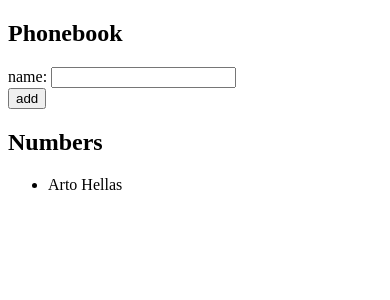
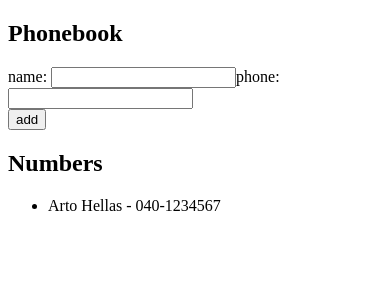
Before and after one commit to DeployAndPray/fullstackopen, a React (Vite) app in the folder part 2/ThePhonebook/: page / in a window 390 px wide. Shown: the top 300 px of the page. Built offline with nearby package versions, Linux system fonts and the light colour scheme.

Commit message:
[part 2.8] the phonebook - step 3

```diff
--- a/part 2/ThePhonebook/src/App.jsx
+++ b/part 2/ThePhonebook/src/App.jsx
@@ -1,25 +1,30 @@
 import { useState } from "react";
 
 const App = () => {
-  const [persons, setPersons] = useState([{ name: "Arto Hellas" }]);
+  const [persons, setPersons] = useState([
+    { name: "Arto Hellas", phone: "040-1234567" },
+  ]);
   const [newName, setNewName] = useState("");
+  const [newPhone, setNewPhone] = useState("");
 
   const handleOnSubmit = (event) => {
     event.preventDefault();
     const newPerson = {
       name: newName,
+      phone: newPhone,
     };
 
-    if(isDuplicateName()){
-      alert(`${newName} is already added to phonebook`)
+    if (isDuplicateName()) {
+      alert(`${newName} is already added to phonebook`);
     } else {
       setPersons(persons.concat(newPerson));
     }
-      setNewName("");
+    setNewName("");
+    setNewPhone("");
   };
 
-  const isDuplicateName = () => persons.some((person) => person.name === newName )
-
+  const isDuplicateName = () =>
+    persons.some((person) => person.name === newName);
 
   return (
     <div>
@@ -28,17 +33,22 @@ const App = () => {
         <div>
           name:{" "}
           <input value={newName} onChange={(e) => setNewName(e.target.value)} />
+          phone:{" "}
+          <input
+            value={newPhone}
+            onChange={(e) => setNewPhone(e.target.value)}
+          />
         </div>
         <div>
-          <button type="submit">
-            add
-          </button>
+          <button type="submit">add</button>
         </div>
       </form>
       <h2>Numbers</h2>
       <ul>
         {persons.map((person, i) => (
-          <li key={person.name.concat("_", i)}>{person.name}</li>
+          <li key={person.name.concat("_", i)}>
+            {person.name} - {person.phone}
+          </li>
         ))}
       </ul>
     </div>
```
